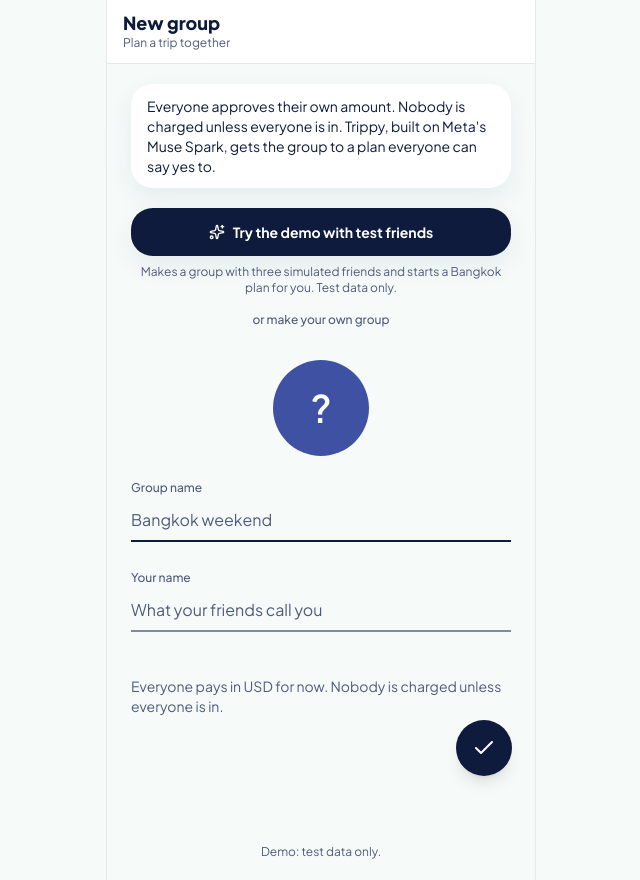
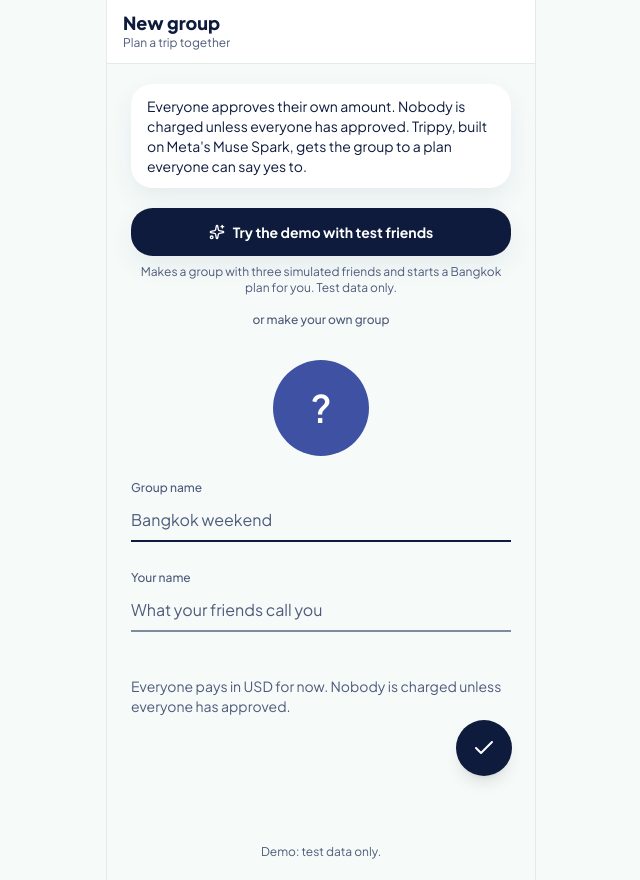
Before and after one commit to nevinchuu/Unamino, a Next.js app: page /new in a window 1280 px wide. Shown: the whole page, without its empty margins (319-959 px from the left). Built offline with nearby package versions, Linux system fonts and the light colour scheme.

Commit message:
Use "approved" everywhere

```diff
--- a/src/app/create-group-form.tsx
+++ b/src/app/create-group-form.tsx
@@ -46,7 +46,7 @@ export function CreateGroupForm({ currency }: { readonly currency: string }) {
         />
       </div>
 
-      <p className="text-sm text-muted-foreground">Everyone pays in {currency} for now. Nobody is charged unless everyone is in.</p>
+      <p className="text-sm text-muted-foreground">Everyone pays in {currency} for now. Nobody is charged unless everyone has approved.</p>
       {state.message ? (
         <p role="alert" className="rounded-lg bg-destructive/10 px-3 py-2 text-sm text-destructive">
           {state.message}
--- a/src/components/about-blurb.tsx
+++ b/src/components/about-blurb.tsx
@@ -2,7 +2,7 @@
 export function AboutBlurb({ className }: { readonly className?: string }) {
   return (
     <section aria-label="About Unamino" className={className ?? "rounded-2xl bg-card px-4 py-3 text-left text-sm leading-5 shadow-soft"}>
-      <p>Everyone approves their own amount. Nobody is charged unless everyone is in. Trippy, built on Meta&apos;s Muse Spark, gets the group to a plan everyone can say yes to.</p>
+      <p>Everyone approves their own amount. Nobody is charged unless everyone has approved. Trippy, built on Meta&apos;s Muse Spark, gets the group to a plan everyone can say yes to.</p>
     </section>
   );
 }
```
Also changed, not shown: 1 other file (tests, documents, lock files or other folders).
